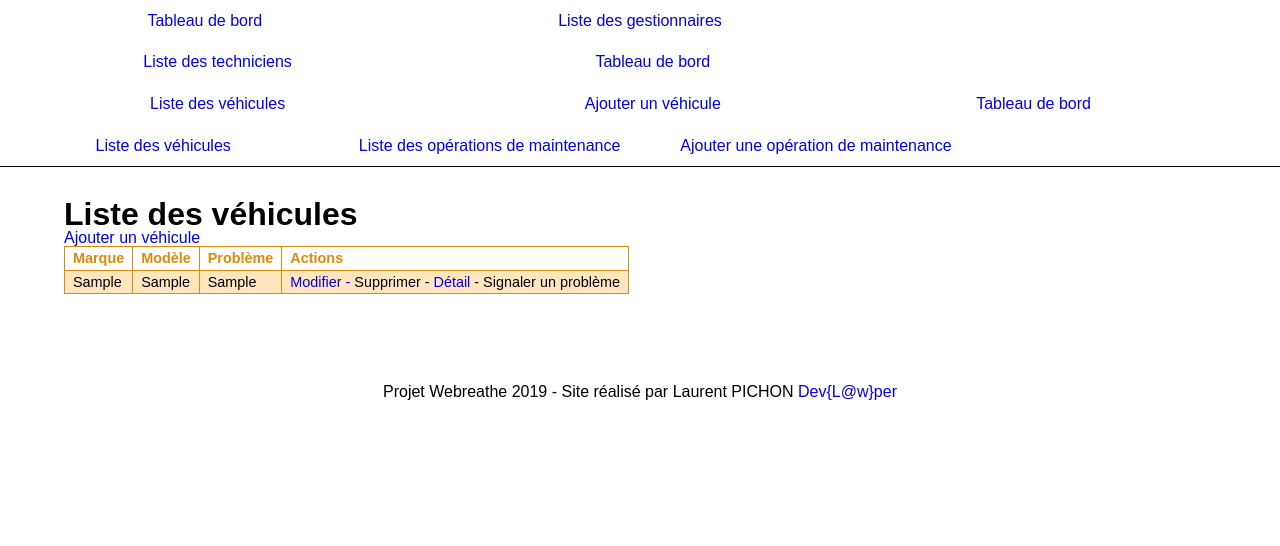
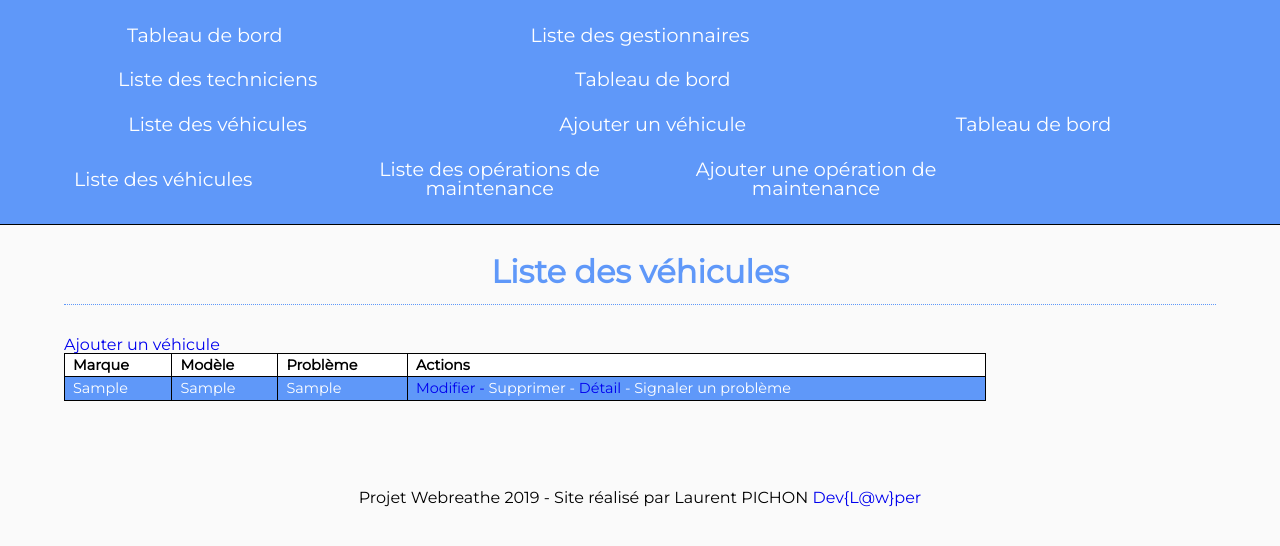
Before and after one commit to devlawper/projet-webreathe, a PHP site: page /liste-vehicules.php in a window 1280 px wide. Shown: the top 546 px of the page. Run offline with PHP 8.4, Linux system fonts and the light colour scheme; the visitor is signed in with stand-in values (Sample User, id 1); tables that the repository leaves empty or names only in its code hold one stand-in row (values such as "Sample post"); some libraries are stand-ins or nearby versions.

Commit message:
Mise en page tableau de bord

```diff
--- a/src/css/style.css
+++ b/src/css/style.css
@@ -48,14 +48,27 @@ img {
 body {
   font-family: 'Montserrat', sans-serif;
   font-size: 1rem;
-  margin: 0; }
+  margin: 0;
+  background-color: #FAFAFA; }
 
 main {
   padding: 2rem 0; }
 
+h1 {
+  text-align: center;
+  color: #5F98F9;
+  border-bottom: 1px dotted #5F98F9;
+  margin-bottom: 2rem;
+  padding-bottom: 1rem; }
+
+h2 {
+  color: #5F98F9;
+  margin-bottom: 1rem; }
+
 .container {
   width: 90%;
-  margin: 0 auto; }
+  margin-left: auto;
+  margin-right: auto; }
 
 .container-fluid {
   width: 100%; }
@@ -312,45 +325,51 @@ button {
 /* **************************** */
 /* ******* STYLE HEADER ******* */
 /* **************************** */
-@media all and (min-width: 1024px) {
-  .btnHamburger {
-    display: none; }
-
-  #mainmenu {
-    display: flex; } }
 header nav.fixed {
   position: fixed;
   top: 0;
   left: 0;
   right: 0;
-  background-color: #FFF;
+  background-color: #5F98F9;
   border-bottom: 1px solid #000;
+  padding: 1% 0%;
   z-index: 20; }
-
-header nav .btnHamburger {
-  border: 1px solid #000;
-  background-color: #FFF;
-  padding: 10px 15px;
-  border-radius: 6px; }
+  header nav.fixed li {
+    display: flex;
+    align-items: center;
+    justify-content: center; }
+  header nav.fixed a {
+    font-size: 1.2rem;
+    color: white; }
 
 /* **************************** */
 /* ******** STYLE MAIN ******** */
 /* **************************** */
+section {
+  margin-bottom: 2rem; }
+
+article {
+  margin-bottom: 1rem; }
+
 table.table {
+  width: 80%;
+  background-color: #FFF;
   border-collapse: collapse;
   font-size: 0.9em;
   text-align: left;
   margin-bottom: 4em; }
 
 table tbody tr:nth-child(odd) {
-  background-color: #FFE6BE; }
+  background-color: #5F98F9;
+  color: #FFF; }
 
 th, td {
   padding: 4px 8px;
-  border: 1px solid #DD8B0C; }
+  border: 1px solid #000; }
 
-th {
-  color: #DD8B0C; }
+.canvasjs-chart-canvas {
+  width: 447px !important;
+  height: 300px !important; }
 
 .formulaire fieldset {
   border: 1px solid #000;
--- a/src/layout.phtml
+++ b/src/layout.phtml
@@ -6,6 +6,7 @@
     <title><?= $title ?></title>
     <meta name="description" content="">
 
+    <link href="https://fonts.googleapis.com/css?family=Montserrat&display=swap" rel="stylesheet">
     <link rel="stylesheet" href="https://use.fontawesome.com/releases/v5.5.0/css/all.css" integrity="sha384-B4dIYHKNBt8Bc12p+WXckhzcICo0wtJAoU8YZTY5qE0Id1GSseTk6S+L3BlXeVIU" crossorigin="anonymous">
     <link rel="stylesheet" href="css/normalize.css">
     <link rel="stylesheet" href="css/style.css">
@@ -14,8 +15,7 @@
     <?php if(isset($_SESSION['user'])): ?>
     <header>
       <nav class="container-fluid fixed">
-        <button class="btnHamburger"><i class="fas fa-2x fa-bars"></i></button>
-        <ul id="mainmenu" class="row-desk hide">
+        <ul id="mainmenu" class="row-desk">
           <?php if(is_administrateur()): ?>
           <li class="col-desk-4 align-center"><a class="active" href="index.php">Tableau de bord</a></li>
           <li class="col-desk-4 align-center"><a class="" href="liste-user.php?role=gestionnaire">Liste des gestionnaires</a></li>
--- a/src/scss/style.scss
+++ b/src/scss/style.scss
@@ -26,7 +26,7 @@ footer, header, hgroup, menu, nav, section {
 	display: block;
 }
 body {
-	line-height: 1;
+  line-height: 1;
 }
 
 blockquote, q {
@@ -51,13 +51,26 @@ body {
   font-family: 'Montserrat', sans-serif;
   font-size: 1rem;
   margin: 0;
+  background-color: #FAFAFA;
 }
 main {
   padding: 2rem 0;
 }
+h1 {
+  text-align: center;
+  color: #5F98F9;
+  border-bottom: 1px dotted #5F98F9;
+  margin-bottom: 2rem;
+  padding-bottom: 1rem;
+}
+h2 {
+  color: #5F98F9;
+  margin-bottom: 1rem;
+}
 .container {
   width: 90%;
-  margin: 0 auto;
+  margin-left: auto;
+  margin-right: auto;
 }
 .container-fluid {
   width: 100%;
@@ -271,50 +284,55 @@ $basis12: 98%;
 /* ******* STYLE HEADER ******* */
 /* **************************** */
 
-@media all and (min-width: 1024px) {
-  .btnHamburger {
-    display: none;
-  }
-  #mainmenu {
-    display: flex;
-  }
-}
 header nav.fixed {
   position:fixed;
   top:0;
   left:0;
   right:0;
-  background-color: #FFF;
+  background-color: #5F98F9;
   border-bottom:1px solid #000;
+  padding: 1% 0%;
   z-index:20;
-}
-header nav .btnHamburger {
-  border:1px solid #000;
-  background-color: #FFF;
-  padding:10px 15px;
-  border-radius:6px;
+  li {
+    display: flex;
+    align-items: center;
+    justify-content: center;
+  }
+  a {
+    font-size: 1.2rem;
+    color: white;
+  }
 }
 
 /* **************************** */
 /* ******** STYLE MAIN ******** */
 /* **************************** */
-
+section {
+  margin-bottom: 2rem;
+}
+article {
+  margin-bottom: 1rem;
+}
 table.table {
+  width: 80%;
+  background-color: #FFF;
   border-collapse:collapse;
   font-size:0.9em;
   text-align: left;
   margin-bottom: 4em;
 }
 table tbody tr:nth-child(odd) {
- background-color:#FFE6BE;
+ background-color:#5F98F9;
+ color: #FFF;
 }
 
 th, td {
   padding:4px 8px;
-  border:1px solid #DD8B0C;
+  border:1px solid #000;
 }
-th {
- color:#DD8B0C;
+.canvasjs-chart-canvas {
+  width: 447px!important;
+  height: 300px!important;
 }
 
 .formulaire {
```
Also changed, not shown: src/templates/index.phtml (+44 -36 lines), 1 other file.
